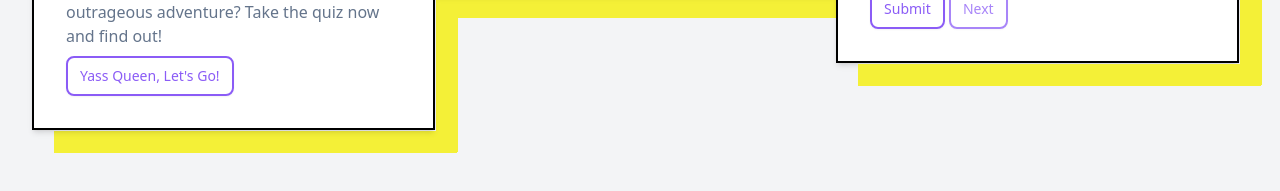
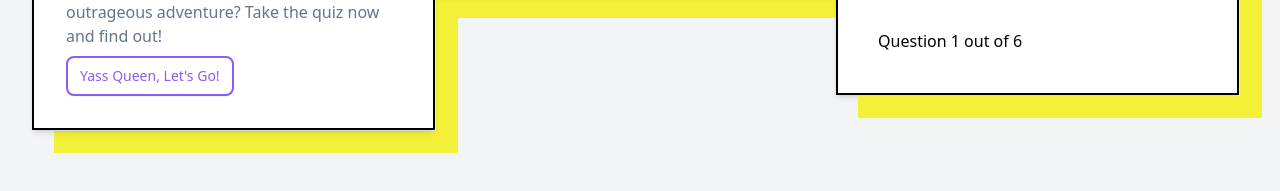
Before and after one commit to Alexandra-Hionis/broad-city-quiz, a website: page src/index.html in a window 1280 px wide. Shown: the part 589-780 px from the top of the page. Drawn offline with nearby package versions, Linux system fonts and the light colour scheme; files that its build step writes are made by us from their sources.

Commit message:
question tracker

```diff
--- a/src/index.html
+++ b/src/index.html
@@ -159,9 +159,7 @@
             Next
           </button>
 
-          <!-- <div class="p-2 m-5"> -->
-          <!--Question # out of length-->
-          <!-- </div> -->
+          <div id="question-tracker" class="p-2 mt-6"></div>
         </div>
       </div>
     </div>
--- a/src/js/script.js
+++ b/src/js/script.js
@@ -15,6 +15,7 @@ let answerOption4 = document.getElementById("answer-option4");
 const submitBtn = document.getElementById("submitQuestion");
 const nextBtn = document.getElementById("nextQuestion");
 let answers = document.querySelectorAll(".answers");
+let questionTracker = document.getElementById("question-tracker");
 
 // fire instructions
 startInstructionsButton.onclick = function () {
@@ -121,6 +122,10 @@ function updateQuestionContent() {
   answerOption4.innerHTML = `${quizQuestion.option4}`;
 }
 
+// Update question tracker by getting the current index out of total array length.
+questionTracker.innerHTML = `Question ${currentQuestionIndex + 1} out of ${
+  quizQuestions.length
+}`;
 // Call updateQuestionContent to initially display the first question
 updateQuestionContent();
 
```
